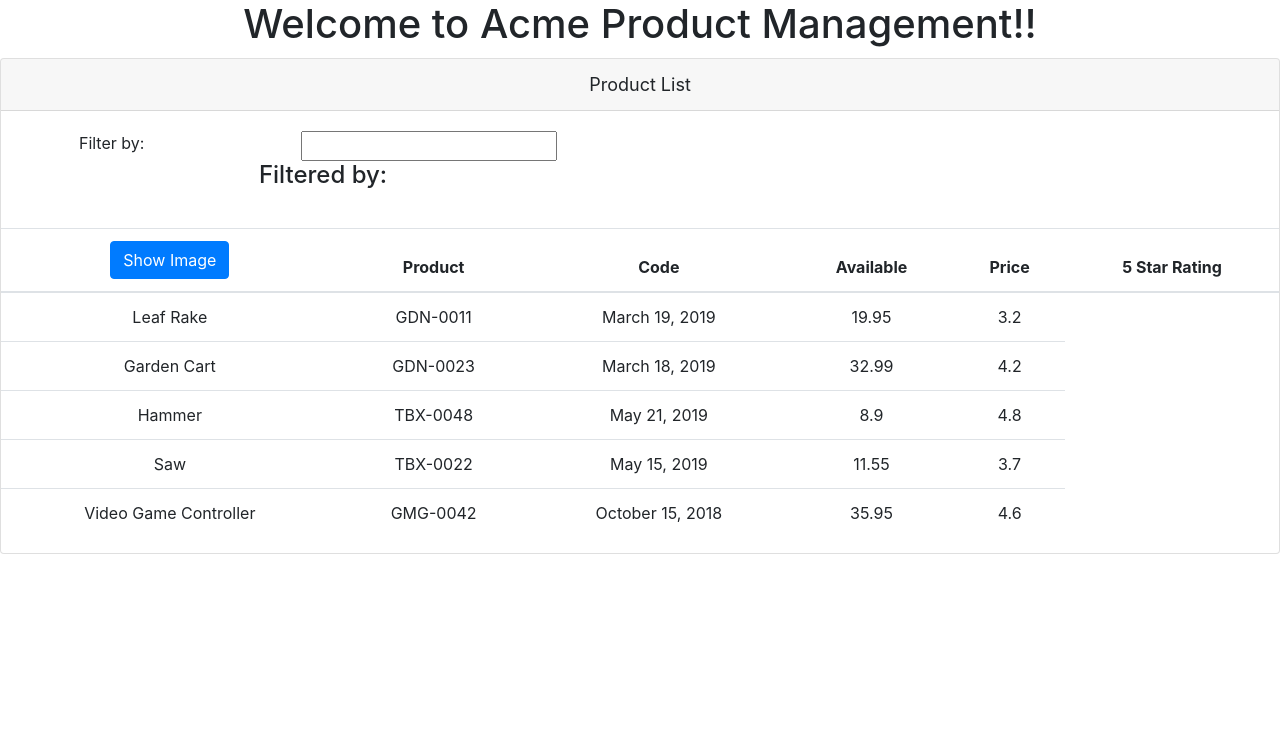
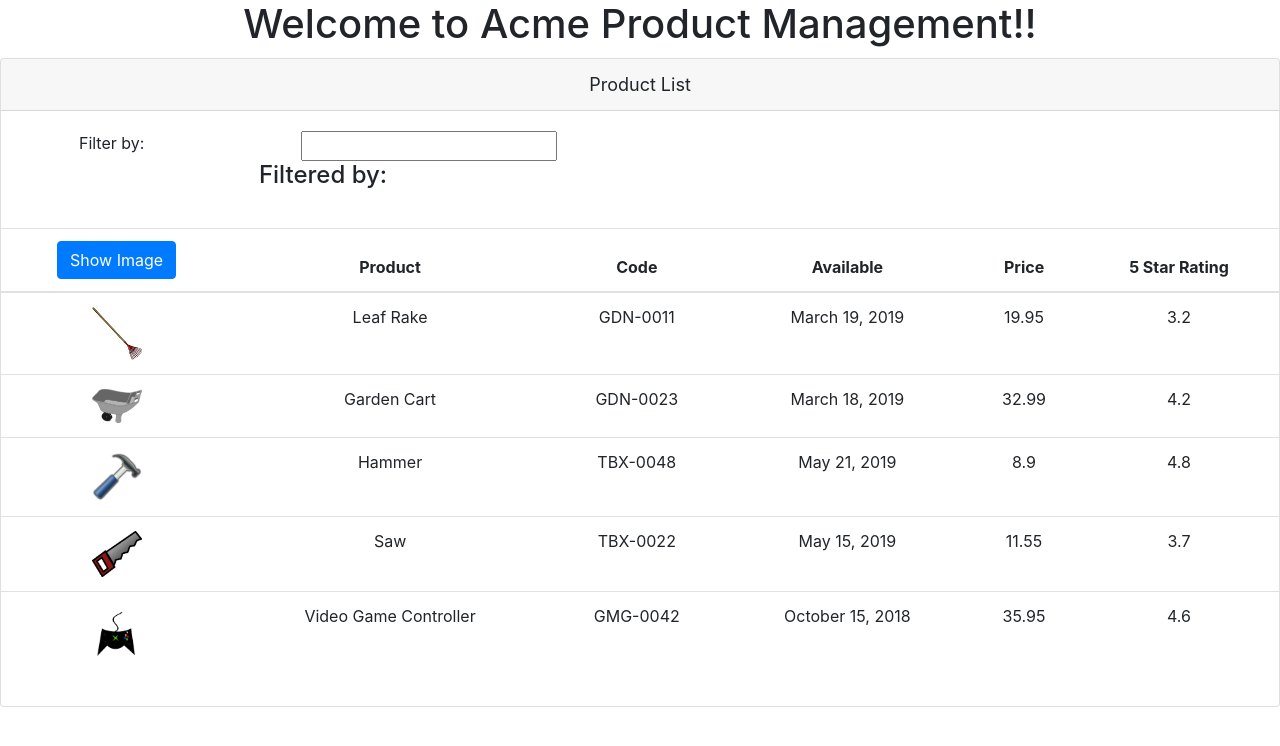
Before and after one commit to lukevandekieft/angular-studies, an Angular app in the folder angular-pluralsight-intro/APM-Start/: page / in a window 1280 px wide. Shown: the top 746 px of the page. Built offline with nearby package versions, Linux system fonts and the light colour scheme.

Commit message:
Add property binding to product list.

```diff
--- a/angular-pluralsight-intro/APM-Start/src/app/products/product-list.component.html
+++ b/angular-pluralsight-intro/APM-Start/src/app/products/product-list.component.html
@@ -34,6 +34,12 @@
       </thead>
       <tbody>
         <tr *ngFor='let product of products'>
+          <td>
+            <img [src]='product.imageUrl'
+                [title]='product.productName'
+                [style.width.px]='imageWidth'
+                [style.margin.px]='imageMargin'>
+          </td>
           <td> {{product.productName}} </td>
           <td> {{product.productCode}} </td>
           <td> {{product.releaseDate}} </td>
--- a/angular-pluralsight-intro/APM-Start/src/app/products/product-list.component.ts
+++ b/angular-pluralsight-intro/APM-Start/src/app/products/product-list.component.ts
@@ -6,6 +6,8 @@
 })
 export class ProductListComponent {
   pageTitle: string = 'Product List';
+  imageWidth: number = 50;
+  imageMargin: number = 2;
   products: any[] = [
     {
       "productId": 1,
```
